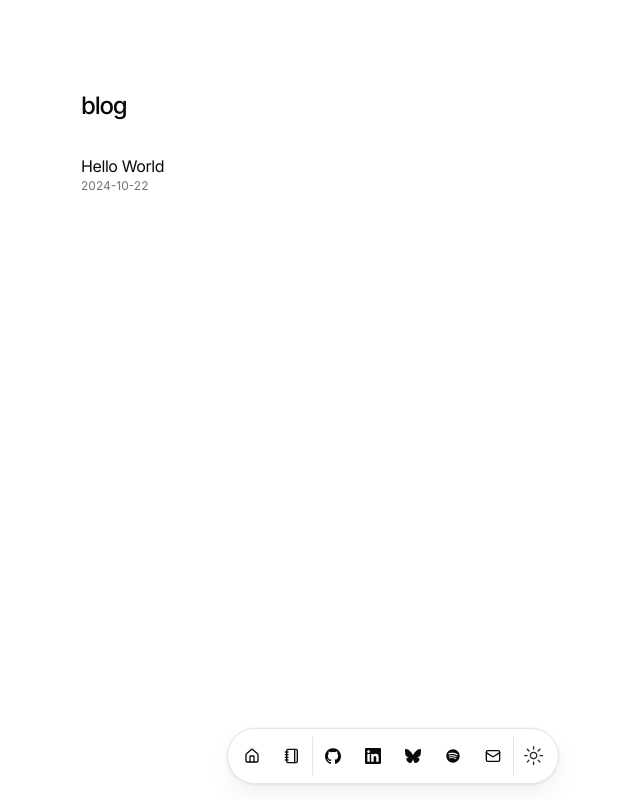
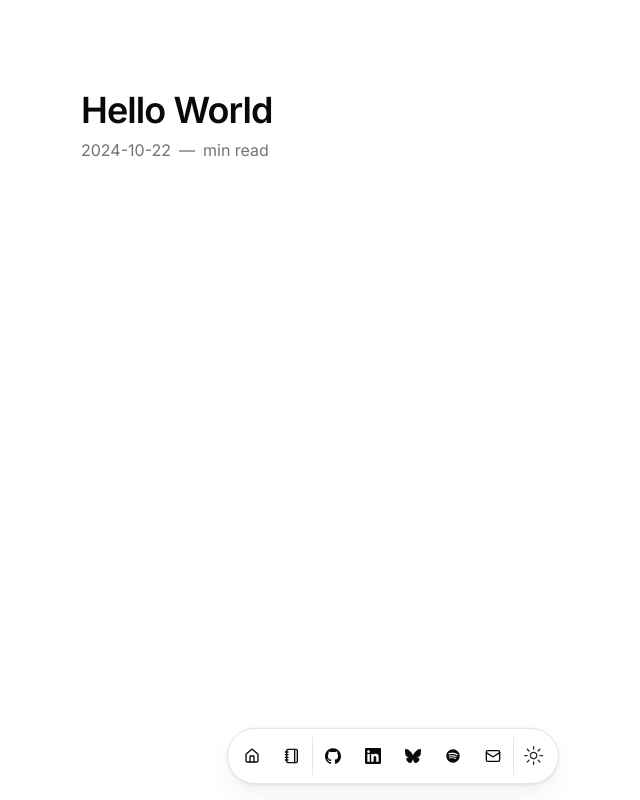
Before and after one commit to ameyxd/ameyxd.github.io, a Next.js app: page /blog in a window 1280 px wide. Shown: the whole page, without its empty margins (247-887 px from the left). Built offline with nearby package versions, Linux system fonts and the light colour scheme.

Commit message:
Change blog format and add metadata to blogpost template

```diff
--- a/content/hello-world.mdx
+++ b/content/hello-world.mdx
@@ -2,6 +2,7 @@
 title: "Hello World"
 publishedAt: "2024-10-22"
 summary: "My first post on my new blog."
+tags: ["short-story", "fiction", "drama"]
 ---
 
 Hi there!
--- a/src/app/blog/[slug]/page.tsx
+++ b/src/app/blog/[slug]/page.tsx
@@ -1,9 +1,9 @@
 import { getBlogPosts, getPost } from "@/data/blog";
 import { DATA } from "@/data/resume";
-import { formatDate } from "@/lib/utils";
 import type { Metadata } from "next";
 import { notFound } from "next/navigation";
 import { Suspense } from "react";
+import BlurFade from "@/components/magicui/blur-fade";
 
 export async function generateStaticParams() {
   const posts = await getBlogPosts();
@@ -22,7 +22,7 @@ export async function generateMetadata({
   let {
     title,
     publishedAt: publishedTime,
-    summary: description,
+    description,
     image,
   } = post.metadata;
   let ogImage = image ? `${DATA.url}${image}` : `${DATA.url}/og?title=${title}`;
@@ -36,11 +36,7 @@ export async function generateMetadata({
       type: "article",
       publishedTime,
       url: `${DATA.url}/blog/${post.slug}`,
-      images: [
-        {
-          url: ogImage,
-        },
-      ],
+      images: [{ url: ogImage }],
     },
     twitter: {
       card: "summary_large_image",
@@ -65,7 +61,7 @@ export default async function Blog({
   }
 
   return (
-    <section id="blog">
+    <div className="max-w-[700px] mx-auto">
       <script
         type="application/ld+json"
         suppressHydrationWarning
@@ -76,7 +72,7 @@ export default async function Blog({
             headline: post.metadata.title,
             datePublished: post.metadata.publishedAt,
             dateModified: post.metadata.publishedAt,
-            description: post.metadata.summary,
+            description: post.metadata.description,
             image: post.metadata.image
               ? `${DATA.url}${post.metadata.image}`
               : `${DATA.url}/og?title=${post.metadata.title}`,
@@ -88,20 +84,29 @@ export default async function Blog({
           }),
         }}
       />
-      <h1 className="title font-medium text-2xl tracking-tighter max-w-[650px]">
+      <BlurFade>
+        <article className="flex flex-col gap-8">
+          <header className="flex flex-col gap-8">
+            <h1 className="text-4xl font-semibold tracking-tight">
               {post.metadata.title}
             </h1>
-      <div className="flex justify-between items-center mt-2 mb-8 text-sm max-w-[650px]">
+            <div className="flex items-center gap-2 text-muted-foreground">
               <Suspense fallback={<p className="h-5" />}>
-          <p className="text-sm text-neutral-600 dark:text-neutral-400">
-            {formatDate(post.metadata.publishedAt)}
-          </p>
+                <time>{post.metadata.publishedAt}</time>
+                <span>—</span>
+                <span>{post.metadata.readingTime} min read</span>
               </Suspense>
             </div>
-      <article
-        className="prose dark:prose-invert"
+            <p className="text-xl text-muted-foreground leading-relaxed">
+              {post.metadata.description}
+            </p>
+          </header>
+          <div
+            className="prose dark:prose-invert max-w-none prose-headings:font-semibold prose-headings:tracking-tight prose-lead:text-muted-foreground prose-a:underline hover:prose-a:text-primary"
             dangerouslySetInnerHTML={{ __html: post.source }}
-      ></article>
-    </section>
+          />
+        </article>
+      </BlurFade>
+    </div>
   );
 }
--- a/src/app/blog/page.tsx
+++ b/src/app/blog/page.tsx
@@ -13,10 +13,8 @@ export default async function BlogPage() {
   const posts = await getBlogPosts();
 
   return (
-    <section>
-      <BlurFade delay={BLUR_FADE_DELAY}>
-        <h1 className="font-medium text-2xl mb-8 tracking-tighter">blog</h1>
-      </BlurFade>
+    <div className="max-w-[700px] mx-auto">
+      <section className="flex flex-col gap-8">
         {posts
           .sort((a, b) => {
             if (
@@ -29,18 +27,26 @@ export default async function BlogPage() {
           .map((post, id) => (
             <BlurFade delay={BLUR_FADE_DELAY * 2 + id * 0.05} key={post.slug}>
               <Link
-              className="flex flex-col space-y-1 mb-4"
+                className="flex flex-col space-y-2 group"
                 href={`/blog/${post.slug}`}
               >
-              <div className="w-full flex flex-col">
-                <p className="tracking-tight">{post.metadata.title}</p>
-                <p className="h-6 text-xs text-muted-foreground">
-                  {post.metadata.publishedAt}
+                <article>
+                  <h2 className="text-4xl font-semibold tracking-tight mb-2 group-hover:text-primary/70 transition-colors">
+                    {post.metadata.title}
+                  </h2>
+                  <div className="flex items-center gap-2 text-muted-foreground mb-4">
+                    <time>{post.metadata.publishedAt}</time>
+                    <span>—</span>
+                    <span>{post.metadata.readingTime} min read</span>
+                  </div>
+                  <p className="text-muted-foreground leading-relaxed">
+                    {post.metadata.description}
                   </p>
-              </div>
+                </article>
               </Link>
             </BlurFade>
           ))}
       </section>
+    </div>
   );
 }
--- a/src/data/blog.ts
+++ b/src/data/blog.ts
@@ -7,11 +7,16 @@ import remarkParse from "remark-parse";
 import remarkRehype from "remark-rehype";
 import { unified } from "unified";
 
-type Metadata = {
-  title: string;
-  publishedAt: string;
-  summary: string;
-  image?: string;
+export type BlogPost = {
+  slug: string;
+  metadata: {
+    title: string;
+    publishedAt: string;
+    description: string;
+    readingTime: number;
+    tags: string[];
+  };
+  content: string;
 };
 
 function getMDXFiles(dir: string) {
```
Also changed, not shown: content/templates/template.mdx (added, +17 -0 lines). Lines whose indentation alone changed are shown as unchanged.
